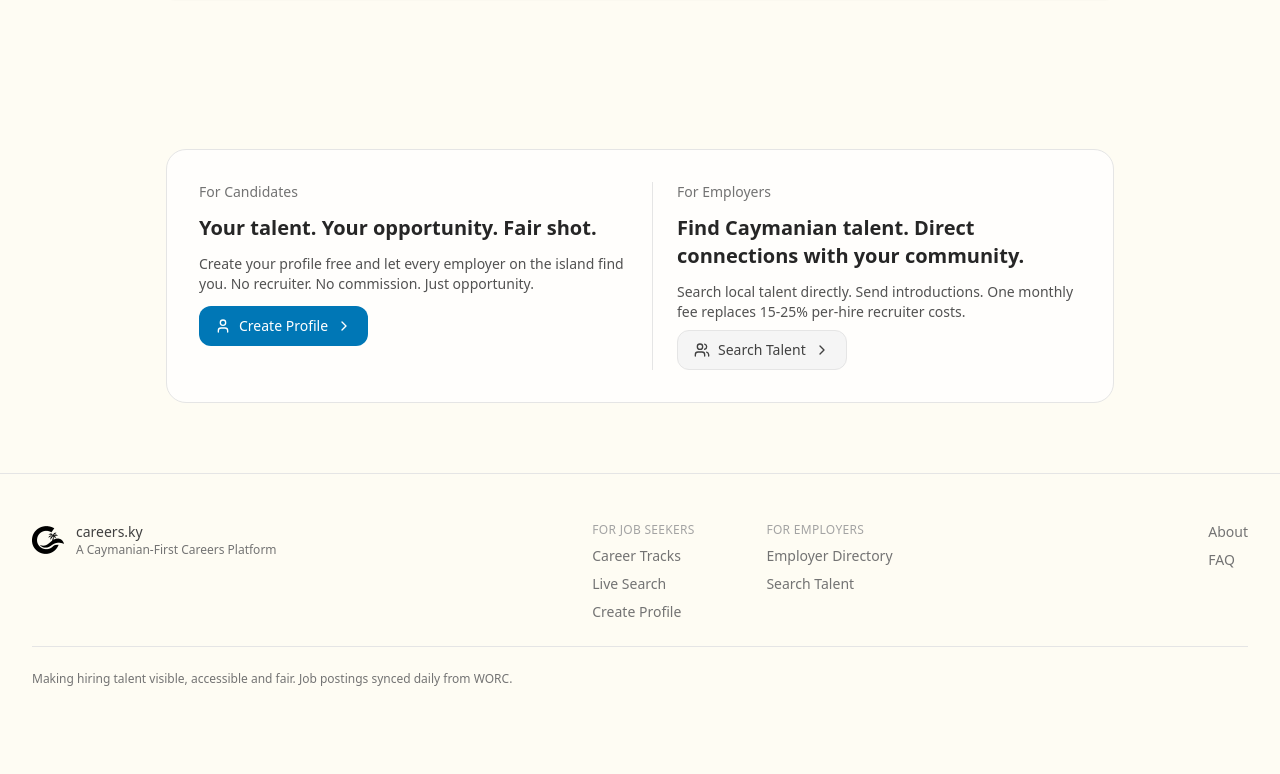
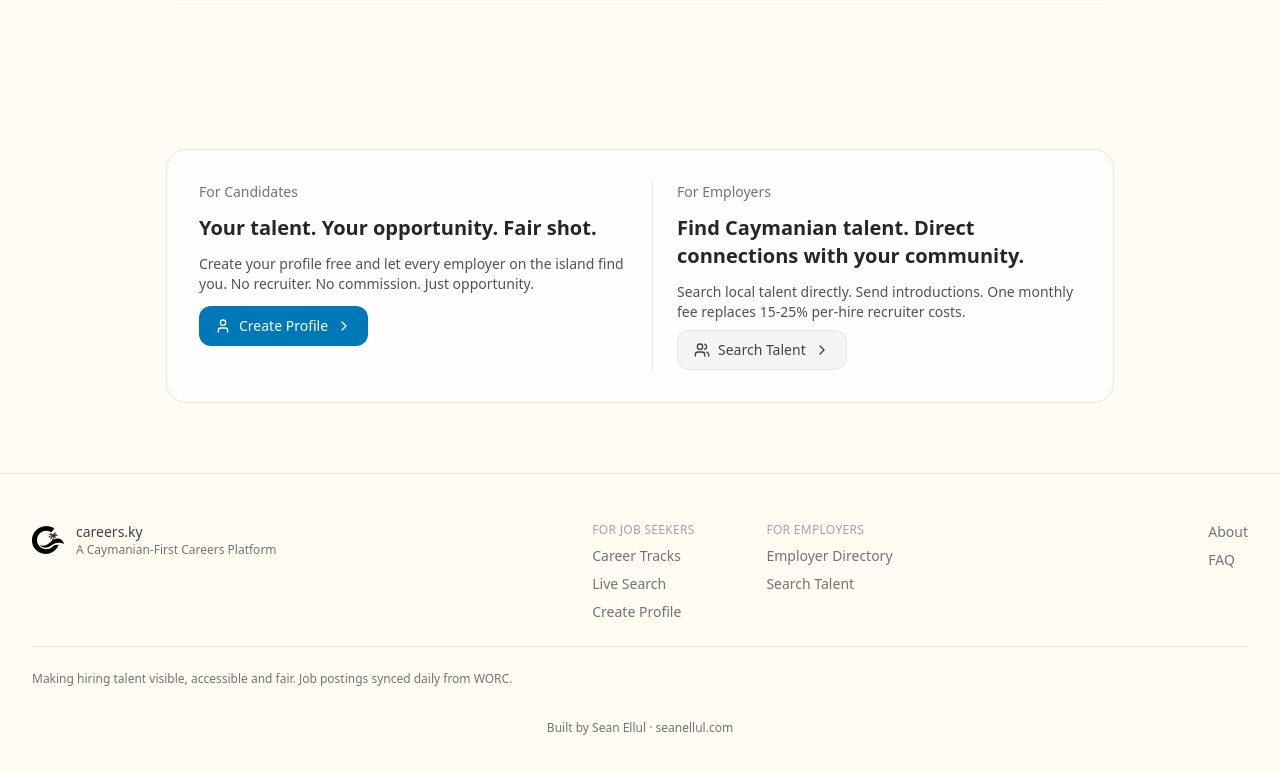
Before and after one commit to seanellul/careers.ky, a Next.js app: page / in a window 1280 px wide. Shown: the part 2979-3753 px from the top of the page. Before the commit the page ends 3730 px from the top, so only its background shows below. Built offline with nearby package versions, Linux system fonts and the light colour scheme; no server answers; the database is empty.

Commit message:
Add built-by footer signature

```diff
--- a/components/Footer.jsx
+++ b/components/Footer.jsx
@@ -44,6 +44,16 @@ export default function Footer() {
             Making hiring talent visible, accessible and fair. Job postings synced daily from WORC.
           </p>
         </div>
+        <div className="mt-4 pt-4 border-t border-white/5 text-xs text-center text-neutral-500">
+          Built by{" "}
+          <a href="https://seanellul.com" target="_blank" rel="noopener noreferrer" className="hover:text-neutral-300 transition-colors">
+            Sean Ellul
+          </a>
+          {" · "}
+          <a href="https://seanellul.com" target="_blank" rel="noopener noreferrer" className="hover:text-neutral-300 transition-colors">
+            seanellul.com
+          </a>
+        </div>
       </div>
     </footer>
   );
```
